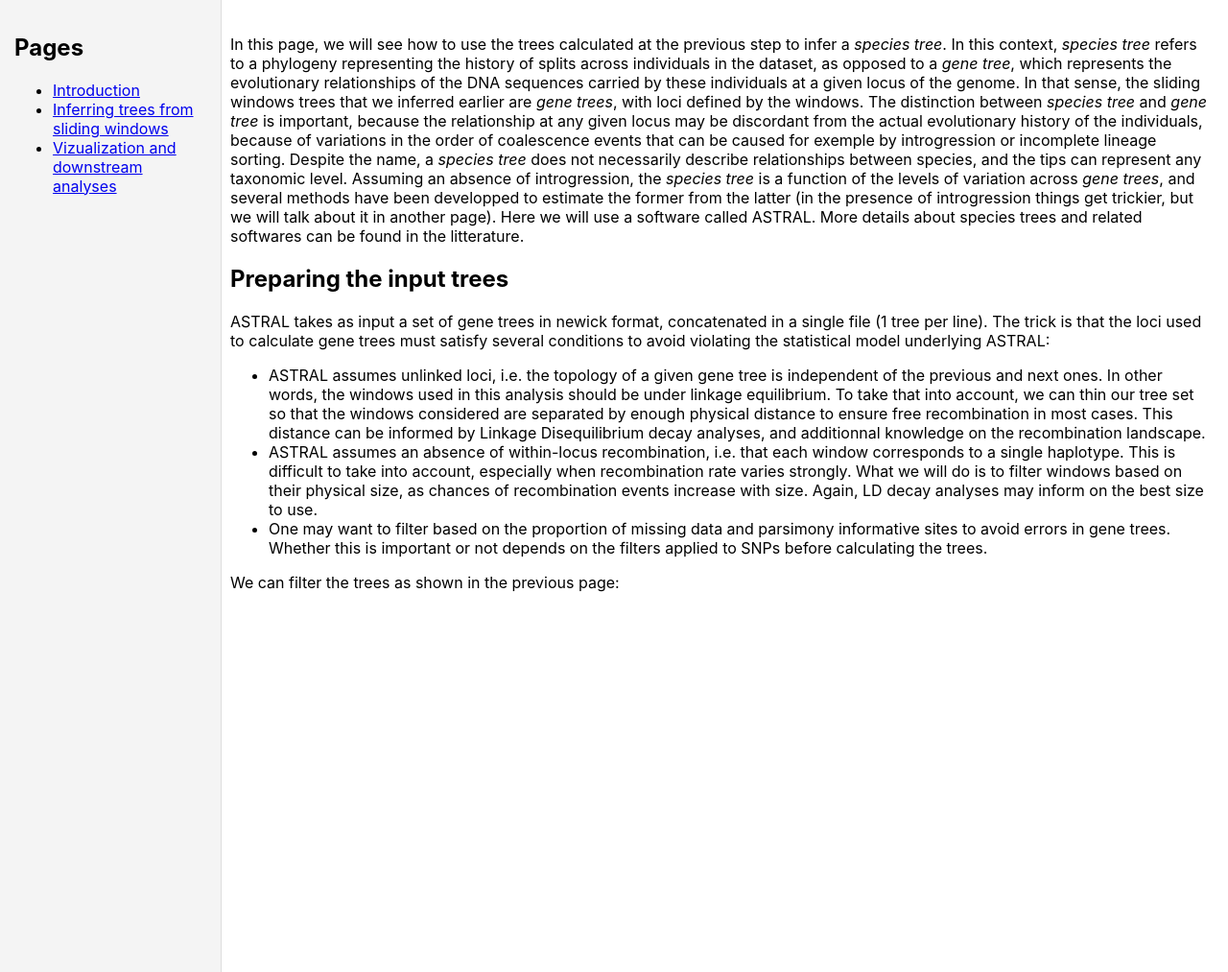
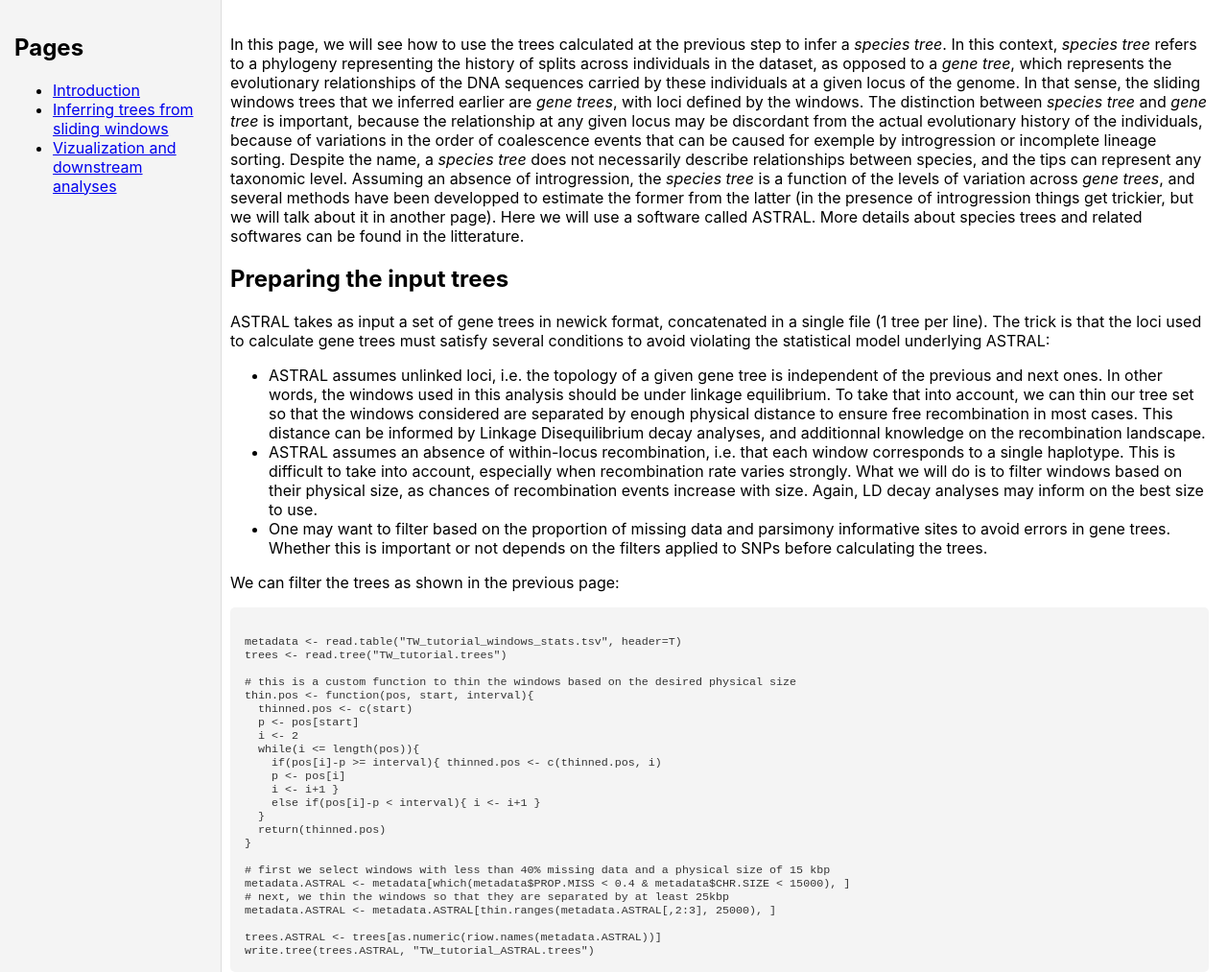
Before and after one commit to rancilhac/Genome-Wide-Phylogenies.github.io, a Jekyll site: the page built from ASTRAL.md, in a window 1280 px wide and 1013 px high. Shown: the whole window at 96% size. Built offline with Jekyll 4.4.1, drawn with Linux system fonts in a browser that asks for light colours; our own code applies the rules of GitHub Pages for plain Markdown files.

Commit message:
Update ASTRAL.md

````diff
--- a/ASTRAL.md
+++ b/ASTRAL.md
@@ -12,3 +12,31 @@ ASTRAL takes as input a set of gene trees in newick format, concatenated in a si
 * One may want to filter based on the proportion of missing data and parsimony informative sites to avoid errors in gene trees. Whether this is important or not depends on the filters applied to SNPs before calculating the trees.
 
 We can filter the trees as shown in the previous page:
+
+```R:
+
+metadata <- read.table("TW_tutorial_windows_stats.tsv", header=T)
+trees <- read.tree("TW_tutorial.trees")
+
+# this is a custom function to thin the windows based on the desired physical size
+thin.pos <- function(pos, start, interval){
+  thinned.pos <- c(start)
+  p <- pos[start]
+  i <- 2
+  while(i <= length(pos)){
+    if(pos[i]-p >= interval){ thinned.pos <- c(thinned.pos, i)
+    p <- pos[i]
+    i <- i+1 }
+    else if(pos[i]-p < interval){ i <- i+1 }
+  }
+  return(thinned.pos)
+}
+
+# first we select windows with less than 40% missing data and a physical size of 15 kbp
+metadata.ASTRAL <- metadata[which(metadata$PROP.MISS < 0.4 & metadata$CHR.SIZE < 15000), ]
+# next, we thin the windows so that they are separated by at least 25kbp
+metadata.ASTRAL <- metadata.ASTRAL[thin.ranges(metadata.ASTRAL[,2:3], 25000), ]
+
+trees.ASTRAL <- trees[as.numeric(riow.names(metadata.ASTRAL))]
+write.tree(trees.ASTRAL, "TW_tutorial_ASTRAL.trees")
+```
````
